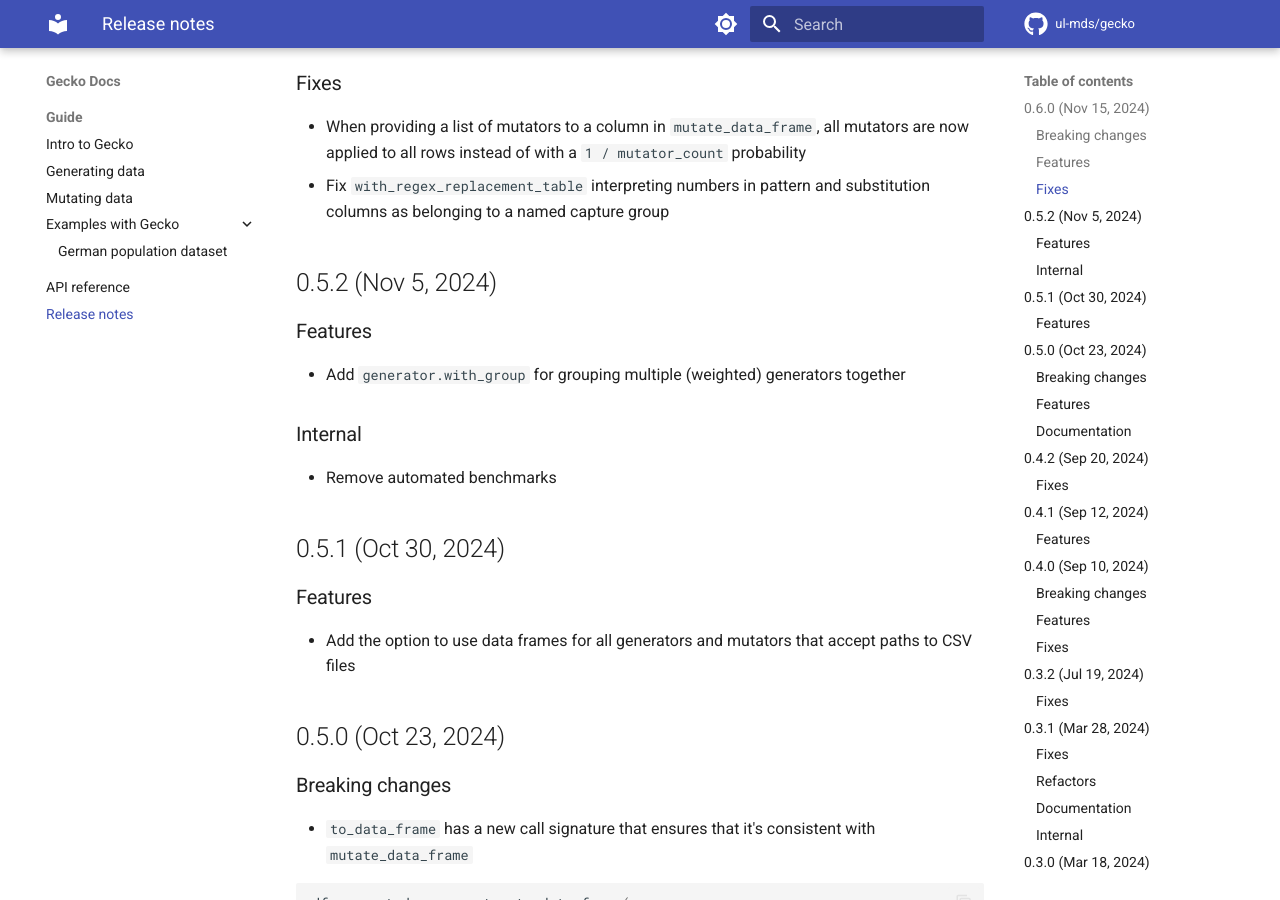
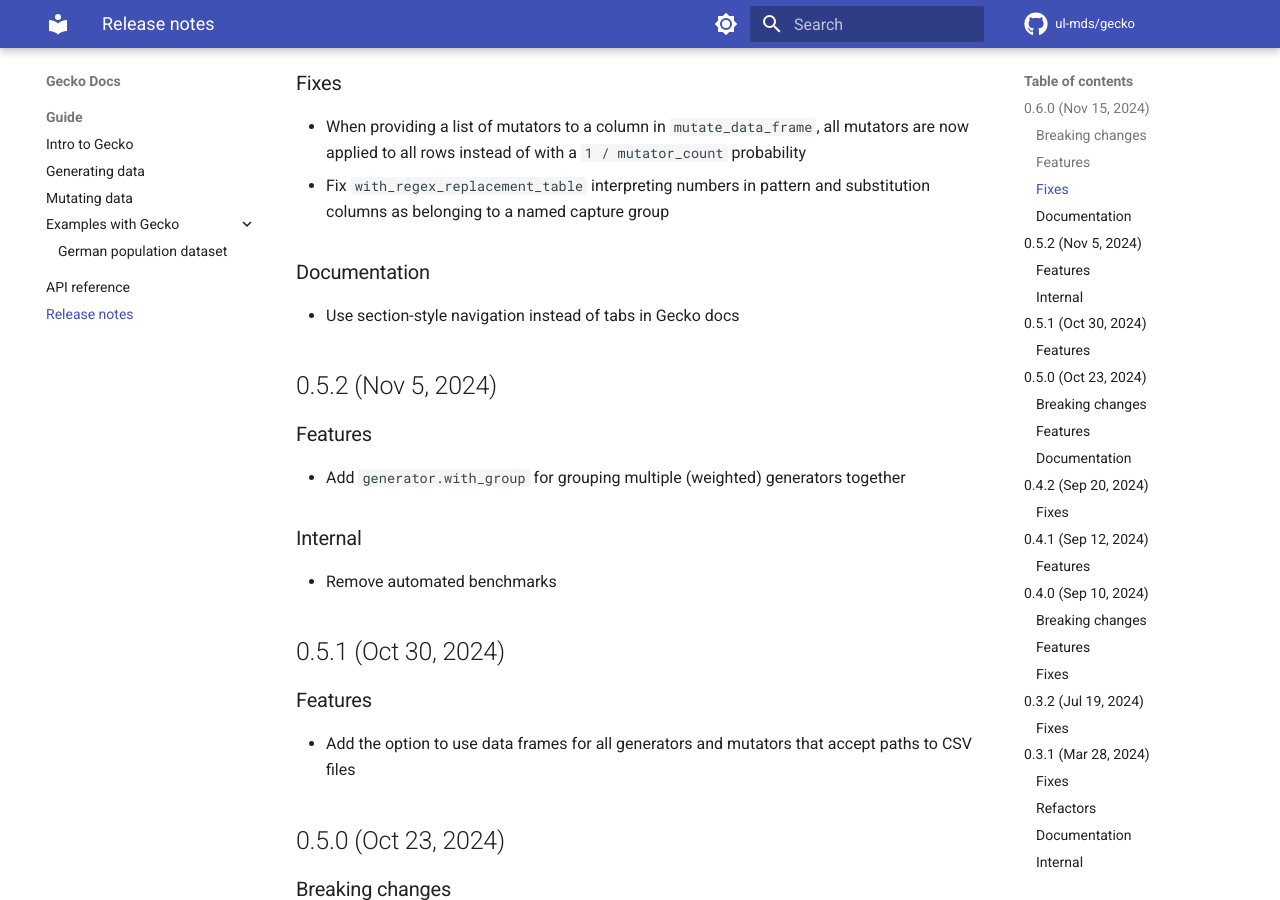
Before and after one commit to ul-mds/gecko, an MkDocs documentation site: the page built from docs/release-notes.md, in a window 1280 px wide and 900 px high, scrolled down 851 px. Built offline with MkDocs 1.6.1 and Material for MkDocs 9.7.7, drawn with Linux system fonts in a browser that asks for light colours; comment, search, counter and statistics services are not loaded.

Commit message:
Add release note for new documentation style

```diff
--- a/docs/release-notes.md
+++ b/docs/release-notes.md
@@ -23,6 +23,10 @@
 
 - When providing a list of mutators to a column in `mutate_data_frame`, all mutators are now applied to all rows instead of with a `1 / mutator_count` probability
 - Fix `with_regex_replacement_table` interpreting numbers in pattern and substitution columns as belonging to a named capture group
+
+### Documentation
+
+- Use section-style navigation instead of tabs in Gecko docs
 
 ## 0.5.2 (Nov 5, 2024)
 
```
